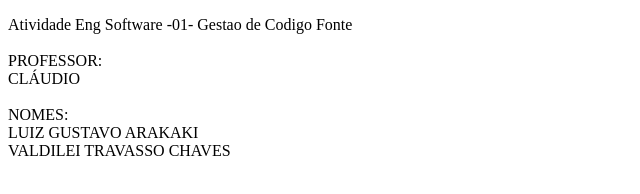
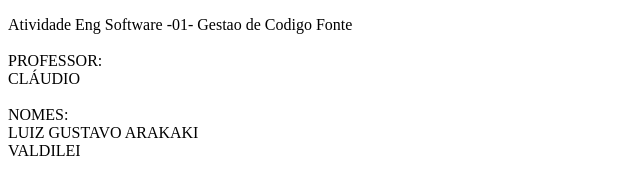
Before and after one commit to LuizGArakaki/SCM, a plain HTML site: page index.html in a window 1280 px wide. Shown: the whole page, without its empty margins (0-640 px from the left). Drawn offline with Linux system fonts and the light colour scheme.

Commit message:
Update index.html

```diff
--- a/index.html
+++ b/index.html
@@ -4,6 +4,6 @@
     <title>Atividade Eng Software -01- Gestão de Código Fonte</title>
 </head>
 <body>
-    <p>Atividade Eng Software -01- Gestao de Codigo Fonte<BR><BR>PROFESSOR:<BR>CLÁUDIO<BR><BR>NOMES:<BR>LUIZ GUSTAVO ARAKAKI<BR>VALDILEI TRAVASSO CHAVES</p>
+    <p>Atividade Eng Software -01- Gestao de Codigo Fonte<BR><BR>PROFESSOR:<BR>CLÁUDIO<BR><BR>NOMES:<BR>LUIZ GUSTAVO ARAKAKI<BR>VALDILEI</p>
 </body>
 </html>
```
